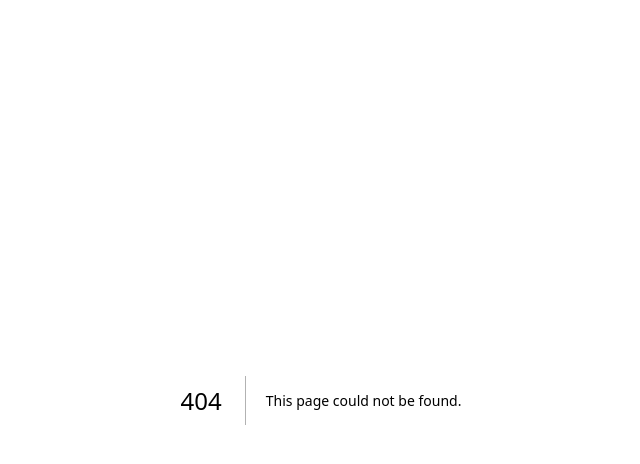
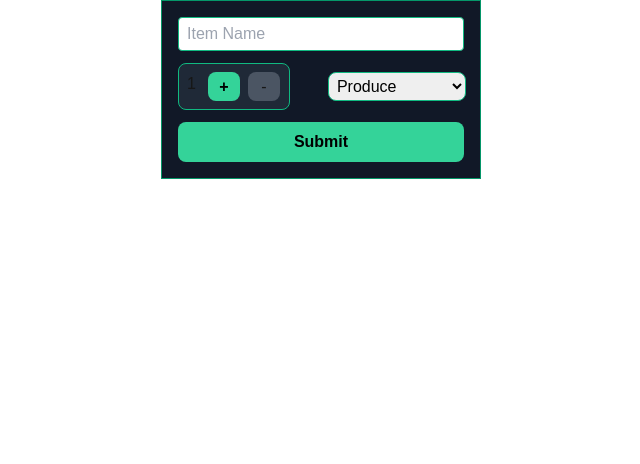
Before and after one commit to ZacharyC4/cprg306-assignments, a Next.js app: page /week-5 in a window 1280 px wide. Before the commit this address had no page. Shown: the top 464 px of the page, without its empty margins (319-959 px from the left). Built offline with nearby package versions, Linux system fonts and the light colour scheme.

Commit message:
Week 5 Assignment
Week 5 assignment with form and css styling

```diff
--- a/app/page.js
+++ b/app/page.js
@@ -9,6 +9,7 @@ export default function Home() {
         <li><Link href="./week-2/"> Week 2 Assignment</Link></li>
         <li><Link href="./week-3/"> Week 3 Assignment</Link></li>
         <li><Link href="./week-4/"> Week 4 Assignment</Link></li>
+        <li><Link href="./week-5/"> Week 5 Assignment</Link></li>
       </ul>
     </main>
   );
--- /dev/null
+++ b/app/week-5/new-item.js
@@ -0,0 +1,106 @@
+"use client"
+import {useState} from "react"
+
+export default function NewItem()
+{
+    const [name, setName] = useState("");
+    const [category, setCategory] = useState("Produce");
+    const [quantity, setQuantity] = useState(1);
+    const handleNameChange = (event) => setName(event.target.value);
+    const handleCategoryChange = (event) => setCategory(event.target.value);
+    const handleSubmit = (event) =>
+    {
+        event.preventDefault();
+        let newItem =
+        {
+            name: name,
+            category: category,
+            quantity : quantity
+        };
+        alert(`
+            Name: ${newItem.name} |
+            Category: ${newItem.category} |
+            Quantity: ${newItem.quantity}
+            `);
+        setName("");
+        setCategory("Produce");
+        setQuantity(1);
+    }
+
+
+    const increment = (event) =>
+    {
+        event.preventDefault();
+        let currentQuantity = quantity;
+        if (currentQuantity < 20)
+        {
+            setQuantity(currentQuantity + 1);
+        }
+    }
+    const decrement = (event) =>
+    {
+        event.preventDefault();
+        let currentQuantity = quantity;
+        if (currentQuantity > 1)
+        {
+            setQuantity(currentQuantity - 1);
+        }
+    }
+ let incrementStyle = "bg-emerald-400 rounded-lg w-8 hover:bg-emerald-600 text-black font-bold";
+ let decrementStyle = "bg-emerald-400 rounded-lg w-8 hover:bg-emerald-600 ml-2 text-black font-bold";
+ let endStyle = "bg-gray-600 rounded-lg w-8 ml-2 cursor-not-allowed";
+    if (quantity >= 20)
+    {
+        incrementStyle = endStyle;
+    }
+    if (quantity <= 1)
+    {
+        decrementStyle = endStyle;
+    }
+
+    return(
+        <main className="flex justify-center w-full">
+            <form className="p-4 border border-emerald-600 bg-gray-900 w-80"  onSubmit={handleSubmit}>
+                <div className="mb-3">
+                    <label className="inline-block"></label>
+                    <input
+                        onChange={handleNameChange}
+                        value={name}
+                        type="text"
+                        placeholder="Item Name"
+                        className="px-2 py-1 rounded border border-emerald-500 focus:bg-emerald-50 text-black w-full"
+                    />
+                </div>
+
+                <div className="bg-gray-800 w-28 p-2 my-3 border-emerald-500 border rounded-lg flex justify-between">
+                    <div className="flex mr-12">
+                        <h1>{quantity}</h1>
+                        <div className="flex ml-3">
+                            <button className={incrementStyle} onClick={increment}>+</button>
+                            <button className={decrementStyle} onClick={decrement}>-</button>
+                        </div>
+                    </div>
+
+                    <select onChange={handleCategoryChange} className="text-black p-1 border 2 border-emerald-500 rounded-lg">
+                        <option value="Produce">Produce</option>
+                        <option value="Dairy">Dairy</option>
+                        <option value="Bakery">Bakery</option>
+                        <option value="Meat">Meat</option>
+                        <option value="Frozen Foods">Frozen Foods</option>
+                        <option value="Canned Goods">Canned Goods</option>
+                        <option value="Dry Goods">Dry Goods</option>
+                        <option value="Beverages">Beverages</option>
+                        <option value="Snacks">Snacks</option>
+                        <option value="Household">Household</option>
+                        <option value="Other">Other</option>
+
+                    </select>
+                </div>
+
+                <button className="w-full bg-emerald-400 rounded-lg px-4 py-2 inline-block hover:bg-emerald-600 text-black font-bold" type="submit">Submit</button>
+
+            </form>
+        </main>
+
+    )
+}
--- /dev/null
+++ b/app/week-5/page.js
@@ -0,0 +1,10 @@
+import NewItem from "./new-item";
+
+export default function Page()
+{
+    return (
+        <main>
+            <NewItem />
+        </main>
+    )
+}
```
